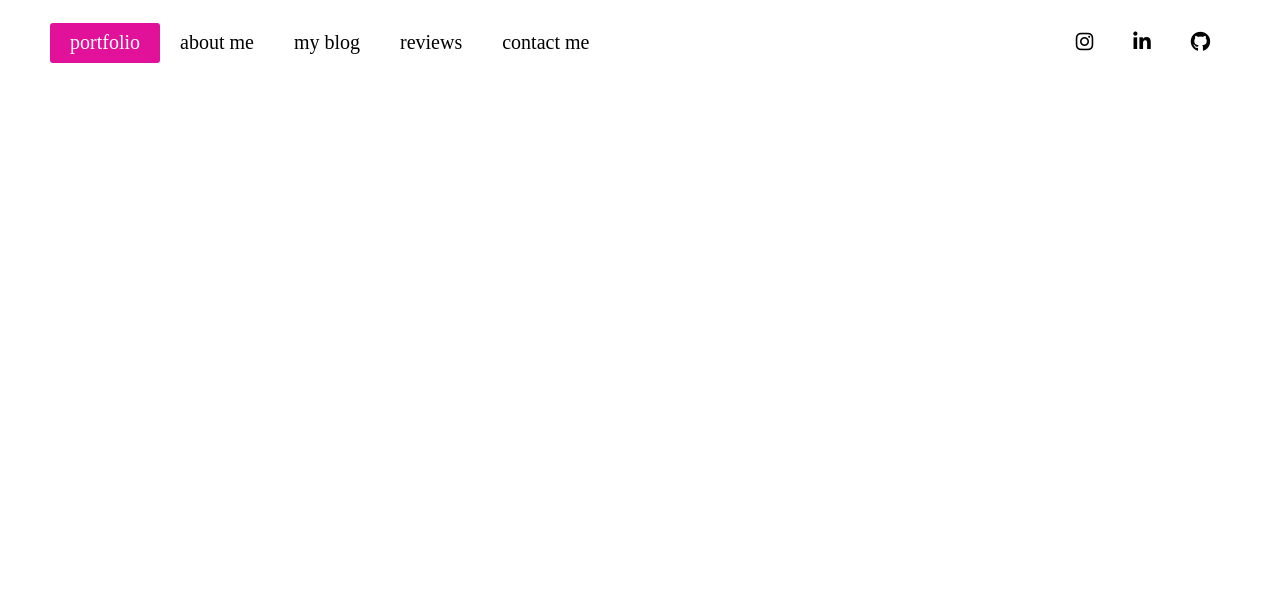
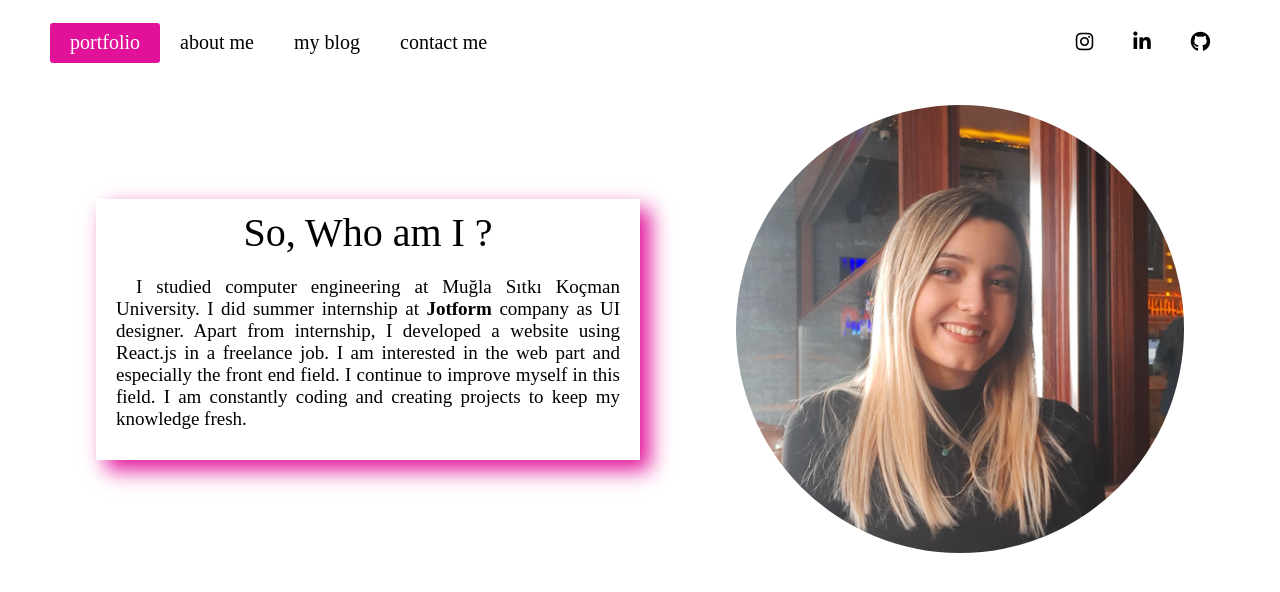
Before and after one commit to edaadas1/my-Portfolio, a plain HTML site: page about-me.html in a window 1280 px wide. Drawn offline with Linux system fonts and the light colour scheme.

Commit message:
About Me Page is created.

```diff
--- a/about-me.html
+++ b/about-me.html
@@ -16,7 +16,6 @@
                 <li class="active"><a href="index.html">portfolio</a></li>
                 <li><a href="about-me.html">about me</a></li>
                 <li><a href="my-blog.html">my blog</a></li>
-                <li><a href="reviews.html">reviews</a></li>
                 <li><a href="contact-me.html">contact me</a></li>
             </ul>
             <ul>
@@ -26,7 +25,17 @@
             </ul>
         </div>
         <div class="container-body">
-
+            <div class="container-body-left-column">
+                <div class="container-body-left-column-text">
+                    <p class="container-body-left-column-text-about-title">So, Who am I ?</p>
+                    <p class="container-body-left-column-text-about-context">
+                        I studied computer engineering at Muğla Sıtkı Koçman University. I did summer internship at <span> Jotform </span> company as UI designer. Apart from internship, I developed a website using React.js in a freelance job. I am interested in the web part and especially the front end field. I continue to improve myself in this field. I am constantly coding and creating projects to keep my knowledge fresh.
+                    </p>
+                </div>
+            </div>
+            <div class="container-body-right-column">
+                <img src="images/eda.jpg" alt="">
+            </div>
         </div>
     </div>
 
--- a/main.scss
+++ b/main.scss
@@ -11,6 +11,7 @@
         display: flex;
         justify-content: space-between;
         align-items: center;
+        margin-bottom: 20px;
         ul{
             display: flex;
             justify-content: space-between;
@@ -68,7 +69,7 @@
                 flex-direction: column;
                 justify-content: center;
                 align-items: center;
-                padding: 20px;
+                padding: 10px 20px;
                 &-title{
                     font-size: 40px;
                 }
@@ -78,8 +79,21 @@
                 &-job{
                     font-size: 30px;
                 }
+                &-about-title{
+                    font-size: 40px;
+                    font-weight: 500;
+                }
+                &-about-context{
+                    font-size: 19px;
+                    font-weight: 500;
+                    text-indent: 20px;
+                    text-align: justify;
+                    span{
+                        font-weight: bold;
+                    }
+                }
                 p{
-                    margin-bottom: 30px;
+                    margin-bottom: 20px;
                 }
             }
         }
@@ -90,7 +104,7 @@
             align-items: center;
             width: 50%;
             img{
-                width: 75%;
+                width: 70%;
                 border-radius: 50%;
             }
         }
```
Also changed, not shown: contact-me.html (+0 -1 lines), index.html (+0 -1 lines), my-blog.html (+0 -1 lines), reviews.html (deleted, +0 -34 lines), images/eda.jpg (added), main.css, 1 other file.
